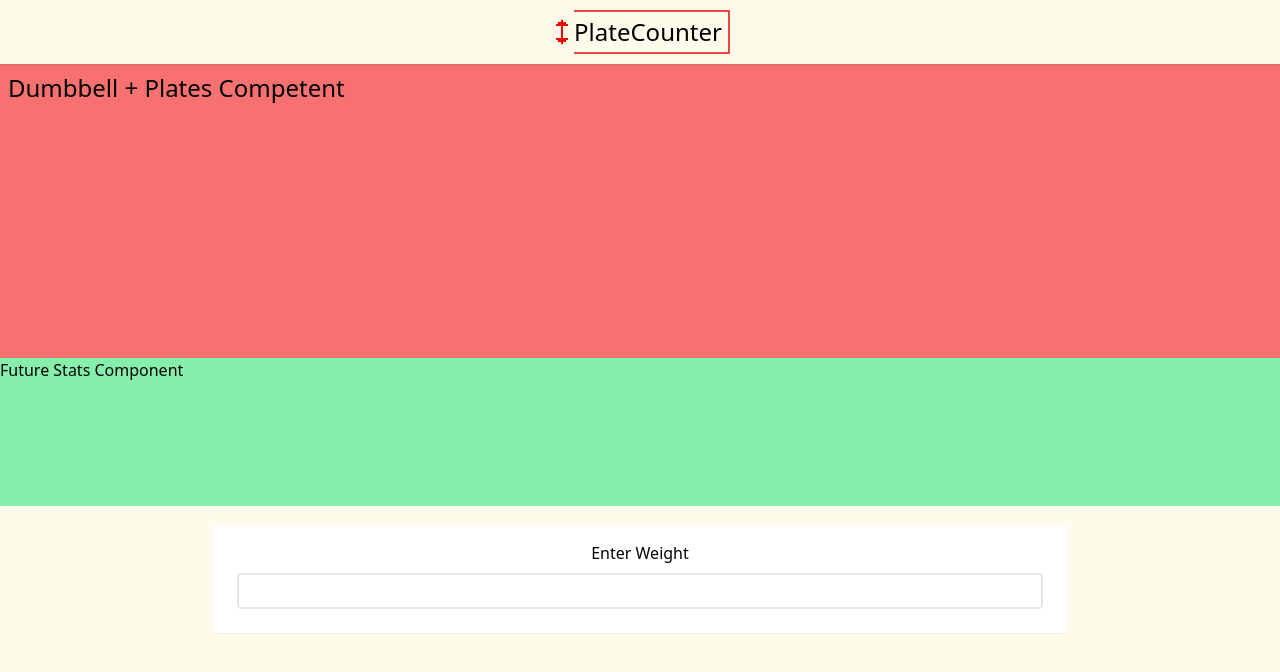
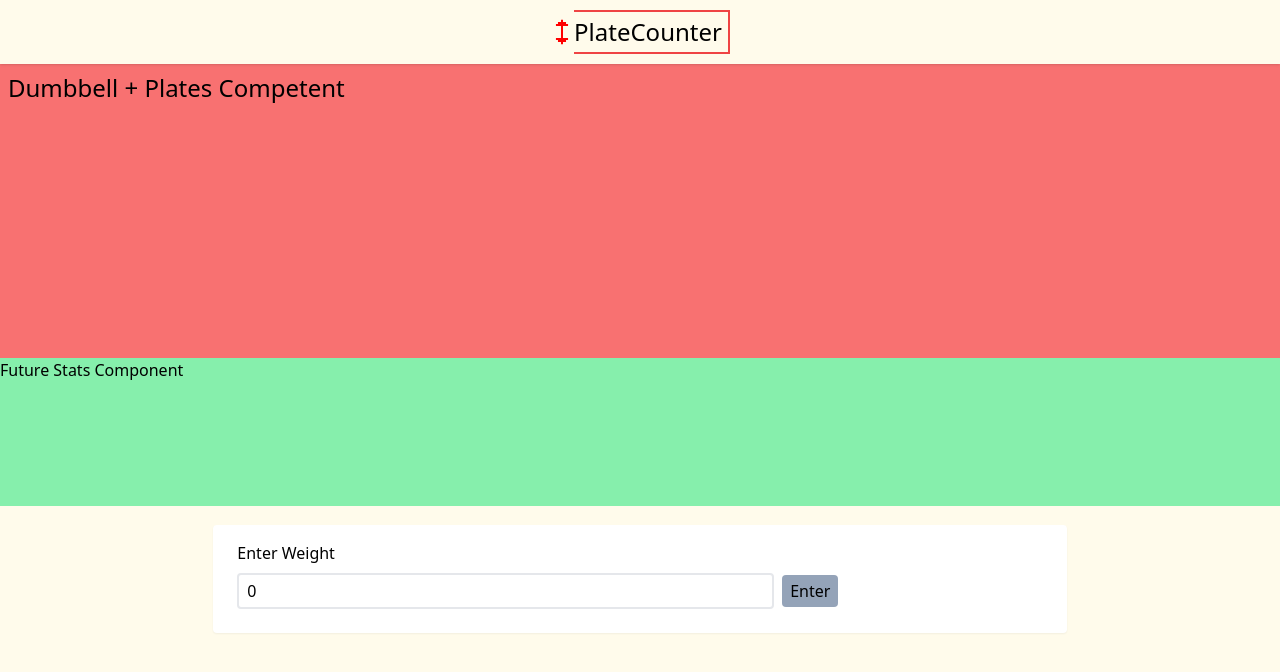
Before and after one commit to PeytonCurr/plate_counter, a React (Create React App) app: page / in a window 1280 px wide. Shown: the top 672 px of the page. Built offline with nearby package versions, Linux system fonts and the light colour scheme.

Commit message:
Trying to get state change working

```diff
--- a/src/App.jsx
+++ b/src/App.jsx
@@ -6,8 +6,8 @@ function App() {
 
   const [weight, setWeight] = useState(0);
 
-  function enterWeight() {
-
+  function changeWeight(formData) {
+    setWeight(formData.value)
   }
 
   return (
@@ -21,9 +21,10 @@ function App() {
           <div className='bg-green-300'>Future Stats Component</div>
 
           <div className='flex justify-center items-center'>
-            <form onSubmit={enterWeight} className=' bg-white rounded shadow-sm p-6 pt-4 w-2/3'>
-              <div className='text-center mb-2'> Enter Weight </div>
-              <input type="number" className="w-full rounded p-1 px-2 border-2" />
+            <form onSubmit={changeWeight} className=' bg-white rounded shadow-sm p-6 pt-4 w-2/3'>
+              <div className='mb-2'> Enter Weight </div>
+              <input value={weight} type="number" className="w-2/3 rounded p-1 px-2 border-2" />
+              <button type='submit' className='ml-2 p-1 px-2 bg-slate-400 rounded'> Enter </button>
             </form>
           </div>
         </section>
```
